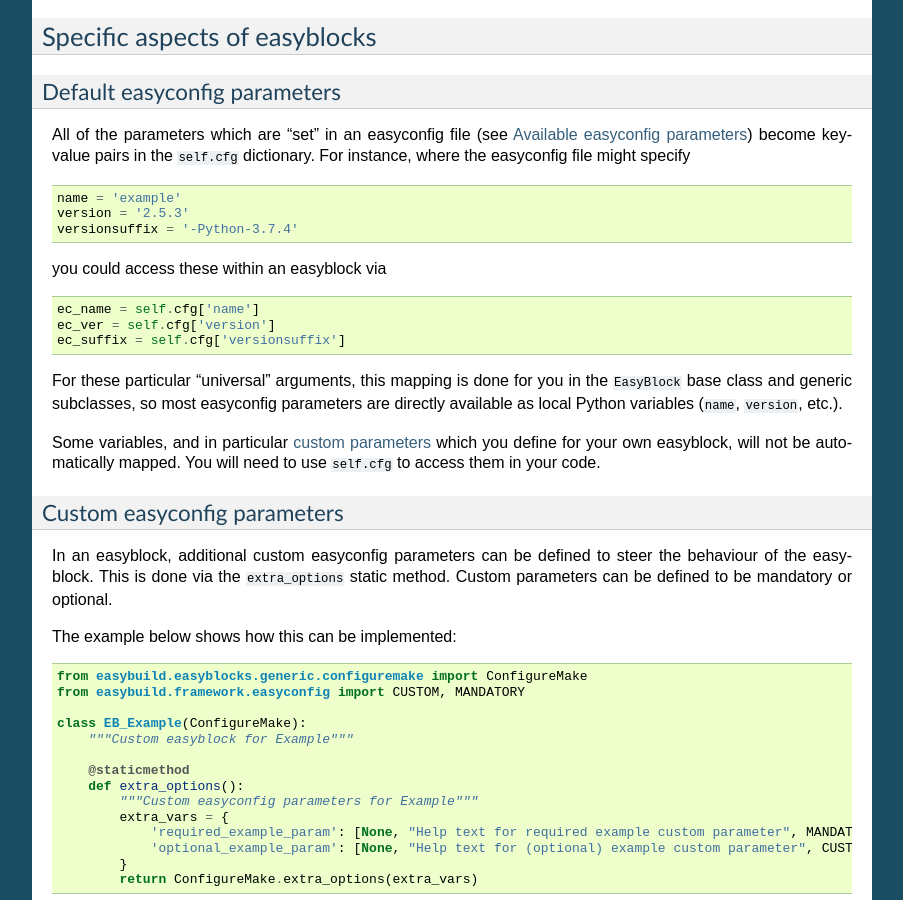
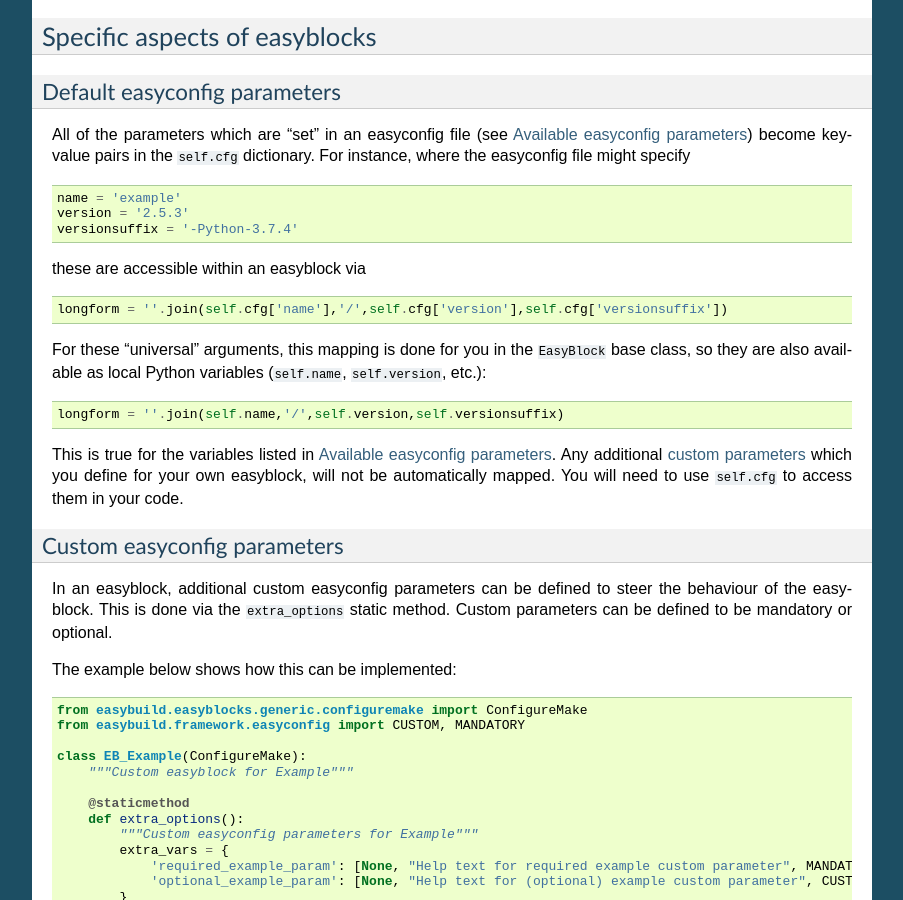
Before and after one commit to easybuilders/easybuild, a Sphinx documentation site: the page built from docs/Implementing-easyblocks.rst, in a window 1280 px wide and 900 px high, scrolled down 4570 px. Shown: the whole window, without its empty margins (198-1101 px from the left). Built offline with Sphinx 7.4.7, drawn with Linux system fonts in a browser that asks for light colours; pages that are not in the unit, such as notebooks, are missing from menus.

Commit message:
Expand explanation of self.cfg[] vs. local self.variable usage.

```diff
--- a/docs/Implementing-easyblocks.rst
+++ b/docs/Implementing-easyblocks.rst
@@ -269,21 +269,23 @@ specify
   version = '2.5.3'
   versionsuffix = '-Python-3.7.4'
 
-you could access these within an easyblock via
+these are accessible within an easyblock via
 
 .. code:: python
 
-  ec_name = self.cfg['name']
-  ec_ver = self.cfg['version']
-  ec_suffix = self.cfg['versionsuffix']
+  longform = ''.join(self.cfg['name'],'/',self.cfg['version'],self.cfg['versionsuffix'])
 
-For these particular "universal" arguments, this mapping is done for you in the ``EasyBlock`` base
-class and generic subclasses, so most easyconfig parameters are directly available as local Python
-variables (``name``, ``version``, etc.).
+For these "universal" arguments, this mapping is done for you in the ``EasyBlock`` base class, so
+they are also available as local Python variables (``self.name``, ``self.version``, etc.):
 
-Some variables, and in particular :ref:`custom parameters
-<implementing_easyblocks_custom_parameters>` which you define for your own easyblock, will not be
-automatically mapped.  You will need to use ``self.cfg`` to access them in your code.
+.. code:: python
+
+  longform = ''.join(self.name,'/',self.version,self.versionsuffix)
+
+This is true for the variables listed in :ref:`vsd_avail_easyconfig_params`.  Any additional
+:ref:`custom parameters <implementing_easyblocks_custom_parameters>` which you define for your own
+easyblock, will not be automatically mapped.  You will need to use ``self.cfg`` to access them in
+your code.
 
 
 .. _implementing_easyblocks_custom_parameters:
```
